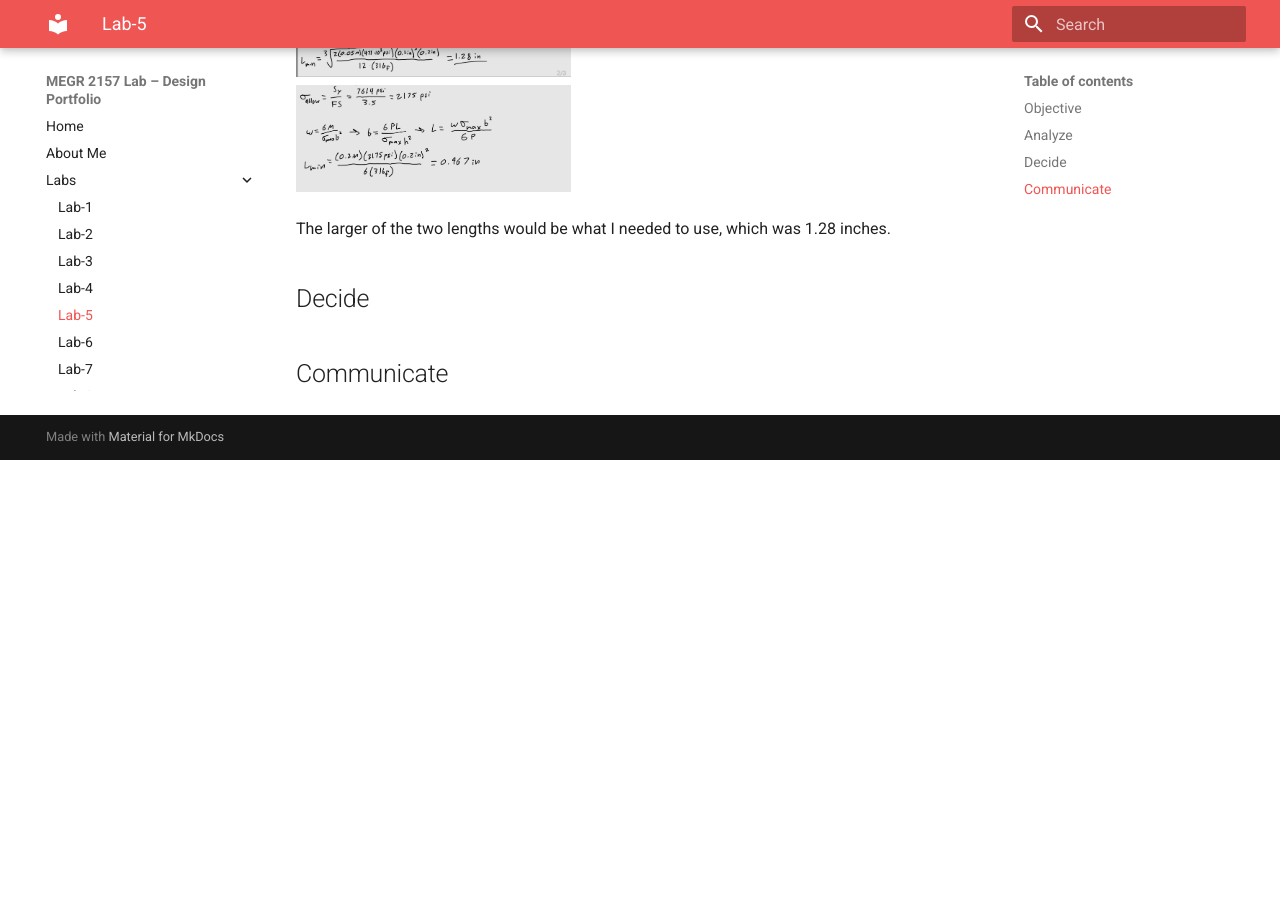
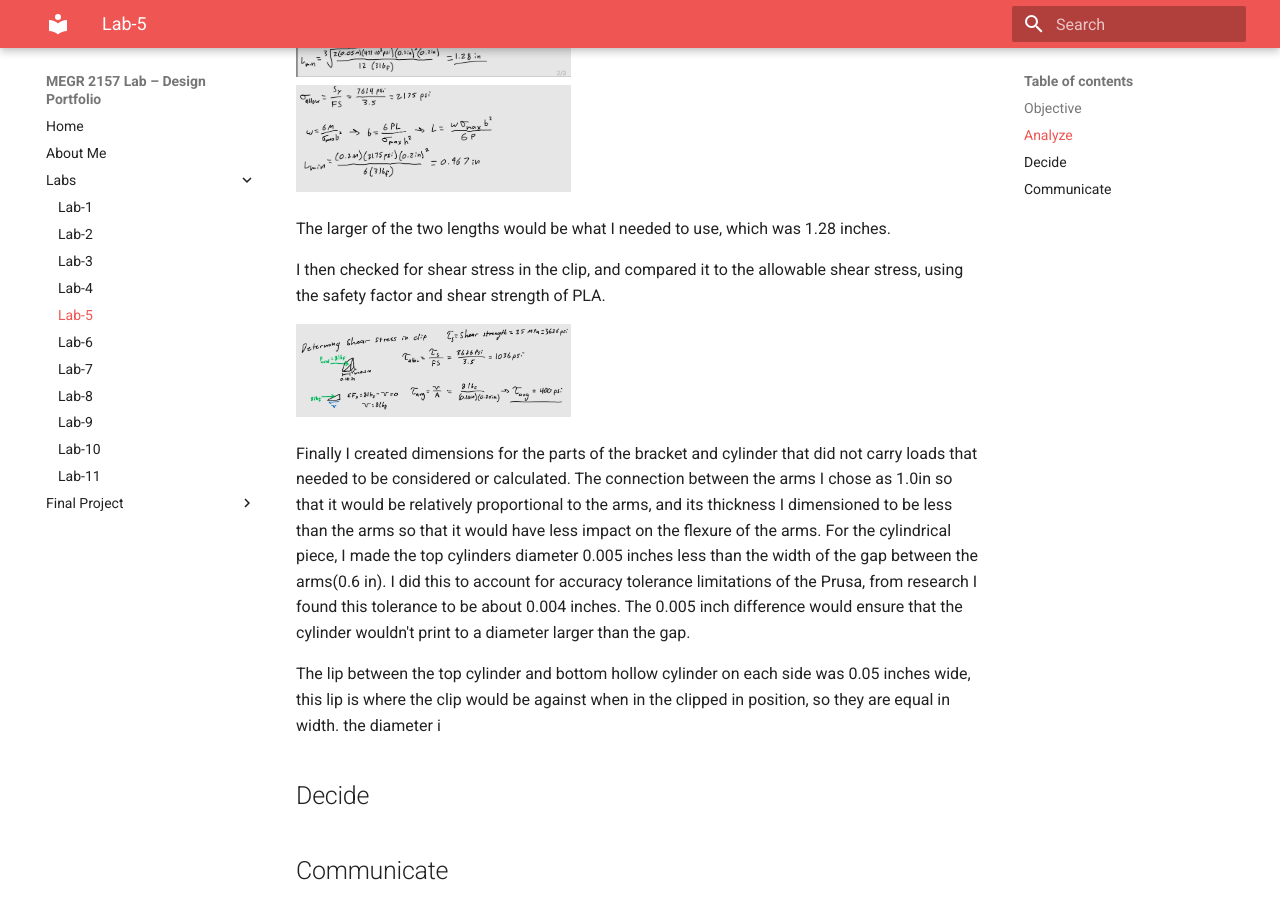
Before and after one commit to jwelch37/Jack-Welch-Portfolio, an MkDocs documentation site: the page built from docs/Labs/L05/index.md, in a window 1280 px wide and 900 px high, scrolled down 1637 px. Built offline with MkDocs 1.6.1 and Material for MkDocs 9.7.7, drawn with Linux system fonts in a browser that asks for light colours; before the commit the page ends 2097 px from its top, so only the background shows below that.

Commit message:
Enhance index.md with shear stress and dimension details
Added details about shear stress calculations and dimensions for bracket and cylinder parts.

```diff
--- a/docs/Labs/L05/index.md
+++ b/docs/Labs/L05/index.md
@@ -24,6 +24,13 @@ Next I needed to solve for the length of the to arms of the bracket, I had alrea
 
 The larger of the two lengths would be what I needed to use, which was 1.28 inches.
 
+I then checked for shear stress in the clip, and compared it to the allowable shear stress, using the safety factor and shear strength of PLA.
+
+<img src="clipshear.jpg" alt="Description" width="40%" />
+
+Finally I created dimensions for the parts of the bracket and cylinder that did not carry loads that needed to be considered or calculated. The connection between the arms I chose as 1.0in so that it would be relatively proportional to the arms, and its thickness I dimensioned to be less than the arms so that it would have less impact on the flexure of the arms. For the cylindrical piece, I made the top cylinders diameter 0.005 inches less than the width of the gap between the arms(0.6 in). I did this to account for accuracy tolerance limitations of the Prusa, from research I found this tolerance to be about 0.004 inches. The 0.005 inch difference would ensure that the cylinder wouldn't print to a diameter larger than the gap.
+
+The lip between the top cylinder and bottom hollow cylinder on each side was 0.05 inches wide, this lip is where the clip would be against when in the clipped in position, so they are equal in width. the diameter i
 
 
 ## Decide
```
